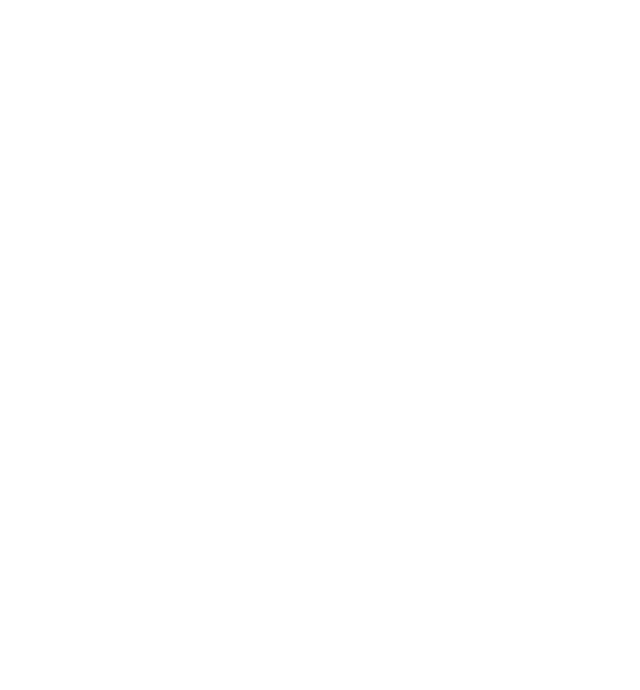
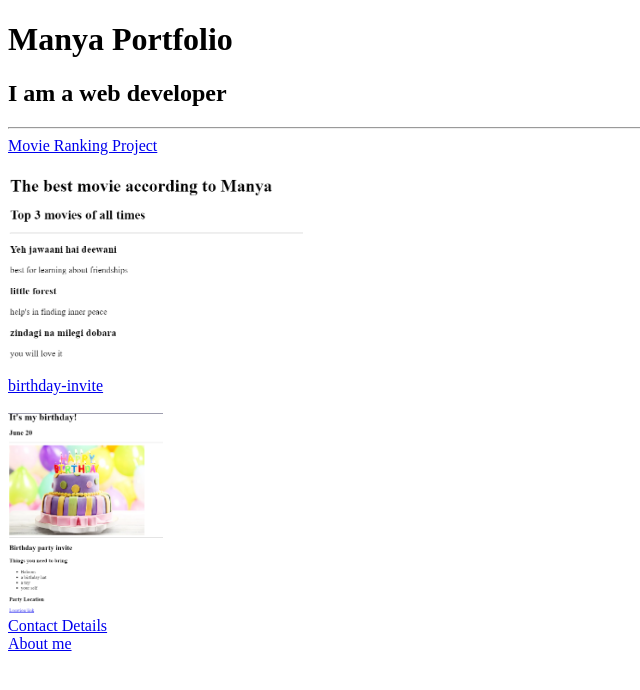
Before and after one commit to manyamahe/html-portfolio, a plain HTML site: page index.html in a window 1280 px wide. Shown: the whole page, without its empty margins (0-640 px from the left). Drawn offline with Linux system fonts and the light colour scheme.

Commit message:
Add files via upload

```diff
--- a/index.html
+++ b/index.html
@@ -1,15 +1,27 @@
-<!-- TODO 1: Create the HTML Boilerplate -->
 
-<!-- TODO 2: Add Your previous projects' HTML into the public folder -->
-
-<!-- TODO 3: Take screenshots of your project previews and add the images to the images folder -->
-
-<!-- TODO 4: Add titles/subtitles etc. -->
-
-<!-- TODO 5: Add a link to the project pages -->
-
-<!-- TODO 6: Add images to show the project previews
-HINT for TODO 6: You can use the height attribute set to 200 to make the image smaller:
-https://developer.mozilla.org/en-US/docs/Web/HTML/Element/img#attr-height -->
-
-<!-- TODO 7: Add the Contact Me and About Me page links -->
+ <!DOCTYPE html>
+ <html lang="en">
+ <head>
+    <meta charset="UTF-8">
+    <meta name="viewport" content="width=device-width, initial-scale=1.0">
+    <title>Document</title>
+ </head>
+ <body>
+       <h1>Manya Portfolio</h1>
+       <h2>I am a web developer</h2>
+       <hr/>
+       <a href="./public/movie-ranking.html">Movie Ranking Project</a>
+       <br/>
+       <br/>
+       <img src="./assets/images/movie-ranking.png" height="200"/>
+       <br/>
+       <a href="./public/birthday-invite.html">birthday-invite</a>
+       <br/>
+       <br/>
+       <img src="./assets/images/birthday-invite.png" height="200"/>
+       <br/>
+       <a href="./public/contact.html">Contact Details</a>
+       <br/>
+       <a href="./public/about.html">About me</a>
+ </body>
+ </html>
```
